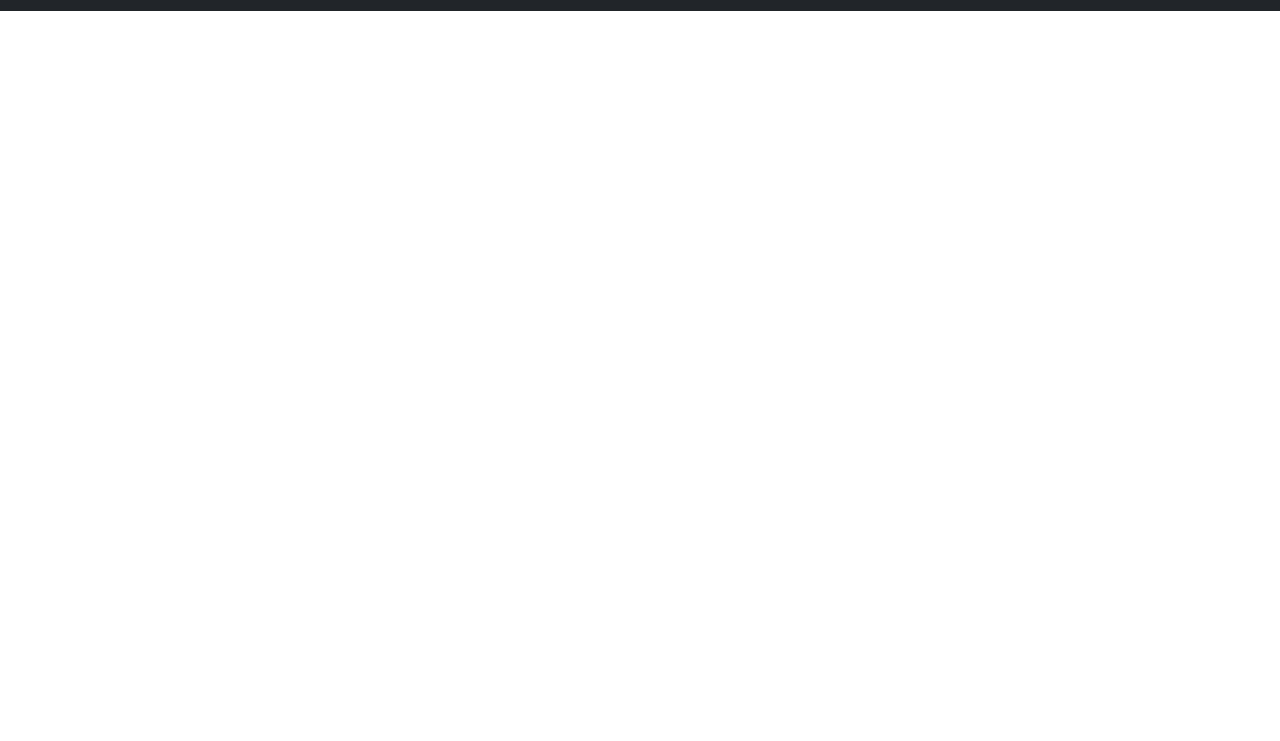
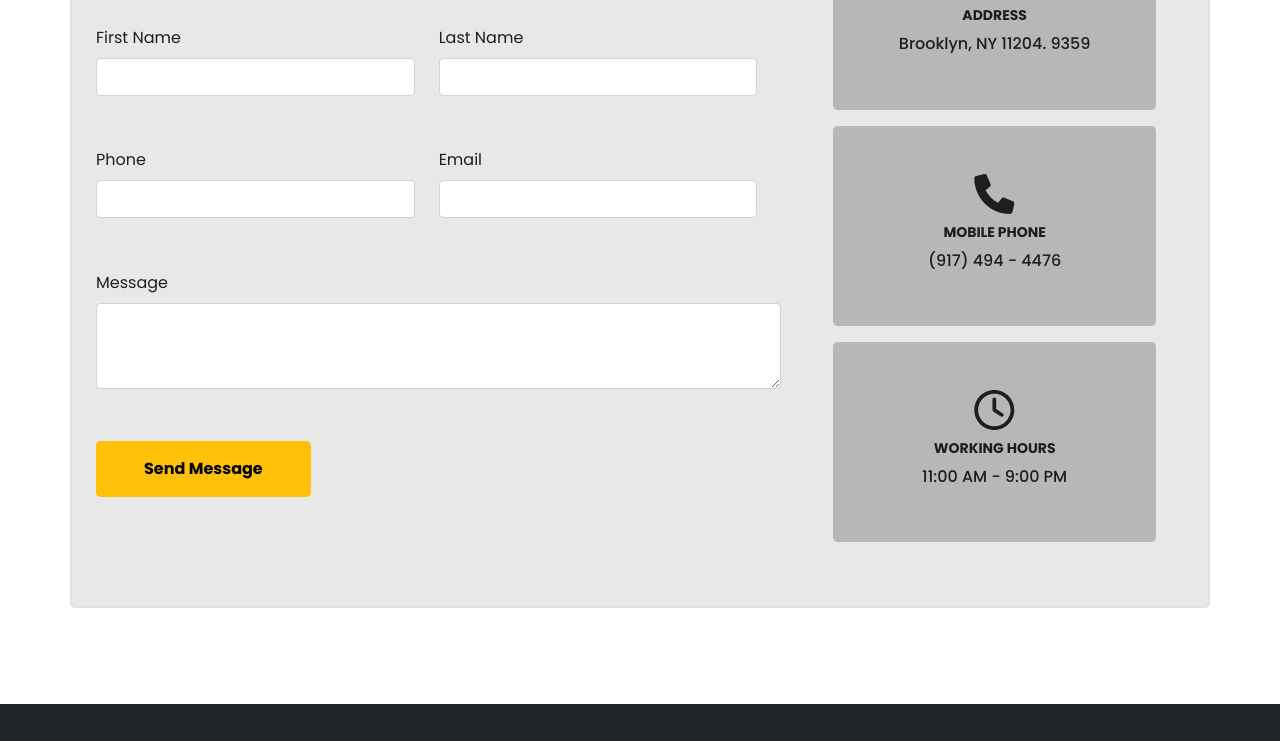
Before and after one commit to devnoman01/livo-convention-center, a plain HTML site: page index.html in a window 1280 px wide. Shown: the part 3544-4285 px from the top of the page. Before the commit the page ends 3555 px from the top, so only its background shows below. Drawn offline with nearby package versions, Linux system fonts and the light colour scheme.

Commit message:
Bonus part-2 complete

```diff
--- a/css/style.css
+++ b/css/style.css
@@ -13,7 +13,6 @@ body{
     color: #1E1E1E;
 }
 /* common css end */
-
 
 /* carousel start */
 .slider-img{
--- a/index.html
+++ b/index.html
@@ -350,8 +350,6 @@
         </section>
         <!-- bonus end -->
 
-
-
         <!-- FAQ start -->
         <section class="px-3 my-5">
             <div class="container">
@@ -411,9 +409,8 @@
         </section>
         <!-- FAQ end -->
 
-
         <!-- bonus start -->
-        <section class="px-3 my-5 py-5 bg-dark bg-opacity-10">
+        <section class="px-3 my-5 py-5">
             <div class="container bg-white border border-2 rounded-3 py-4">
                 <div class="d-flex flex-column flex-md-row flex-lg-row flex-xl-row flex-xxl-row justify-content-between align-items-center">
                     <div class="my-1 text-center">
@@ -421,6 +418,64 @@
                     </div>
                     <div class="my-1 text-center">
                         <h2 class="ms-auto my-3"><i class="fas fa-headset me-2"></i></i>09876543210</h2>
+                    </div>
+                </div>
+            </div>
+        </section>
+
+        <section class="px-3 my-5 py-5">
+            <div class="container bg-dark bg-opacity-10 border border-2 rounded-3 py-4">
+                <div class="d-clex row">
+                    <div class="row col-lg-8 col-md-12 col-sm-12 p-4">
+                        <h1 class="my-4 fw-bold">Contact Us</h1>
+                        <div class="row my-3">
+                            <div class="col-md-6">
+                                <label for="exampleInputEmail1" class="form-label">First Name</label>
+                                <input type="name" class="form-control" id="exampleInputName">
+                            </div>
+                            <div class="col-md-6">
+                                <label for="exampleInputEmail1" class="form-label">Last Name</label>
+                                <input type="name" class="form-control" id="exampleInputName">
+                            </div>
+                        </div>
+                        <div class="row my-3">
+                            <div class="col-md-6">
+                                <label for="exampleInputEmail1" class="form-label">Phone</label>
+                                <input type="name" class="form-control" id="exampleInputName">
+                            </div>
+                            <div class="col-md-6">
+                                <label for="exampleInputEmail1" class="form-label">Email</label>
+                                <input type="name" class="form-control" id="exampleInputName">
+                            </div>
+                        </div>
+                        <div class="my-3">
+                            <label for="exampleFormControlTextarea1" class="form-label">Message</label>
+                            <textarea class="form-control"  id="exampleFormControlTextarea1" rows="3"></textarea>
+                        </div>
+                        <div class="my-3">
+                            <a href="https://devnoman01.github.io/Artesto-Responsive-Landing-Page/" target="_blank">
+                                <button class="btn btn-warning px-5 py-3 mb-4 rounded rounded-3 border-0 fw-bold">Send Message</button>
+
+                            </a>
+                        </div>
+
+                    </div>
+                    <div class="col align-items-center col-lg-4 col-md-12 col-sm-12 py-4">
+                        <div class="row d-flex align-items-center justify-content-center text-center bg-dark bg-opacity-25 m-3 p-5 rounded-3">
+                            <i class="fas fa-map-marked-alt fs-1"></i>
+                            <small class="my-2"><b>ADDRESS</b></small>
+                            <h6>Brooklyn, NY 11204. 9359</h6>
+                        </div>
+                        <div class="row d-flex align-items-center justify-content-center text-center bg-dark bg-opacity-25 m-3 p-5 rounded-3">
+                            <i class="fas fa-phone fs-1"></i>
+                            <small class="my-2"><b>MOBILE PHONE</b></small>
+                            <h6>(917) 494 - 4476</h6>
+                        </div>
+                        <div class="row d-flex align-items-center justify-content-center text-center bg-dark bg-opacity-25 m-3 p-5 rounded-3">
+                            <i class="far fa-clock fs-1"></i>
+                            <small class="my-2"><b>WORKING HOURS</b></small>
+                            <h6>11:00 AM - 9:00 PM</h6>
+                        </div>
                     </div>
                 </div>
             </div>
```
